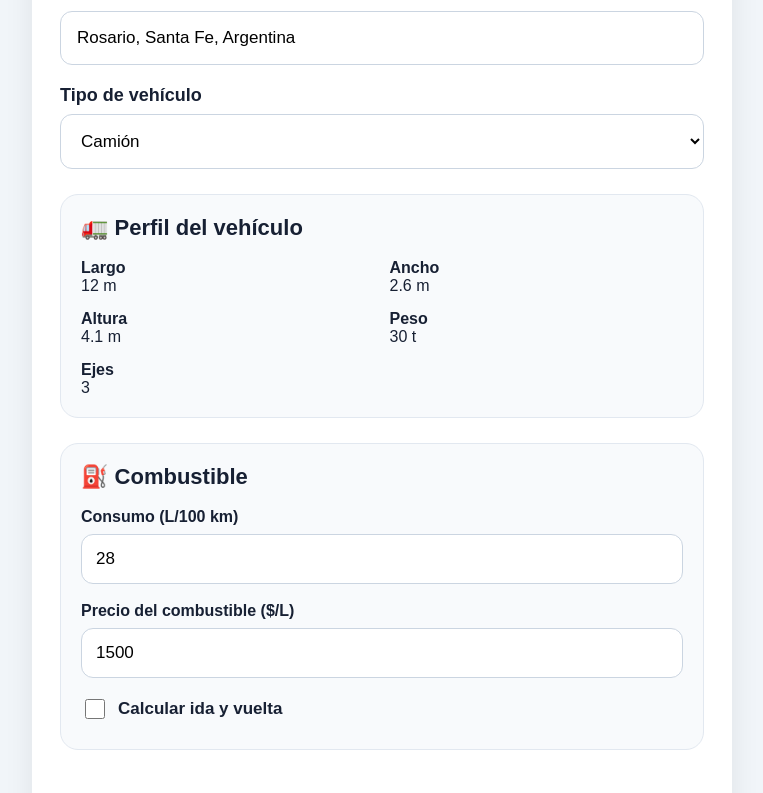
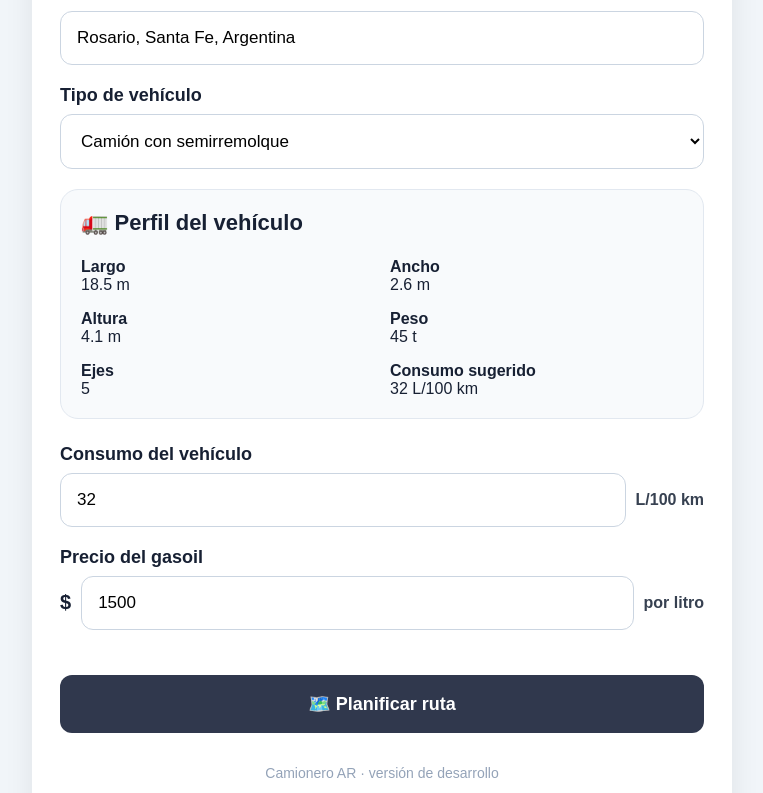
Before and after one commit to sergiogonzaa2250-spec/camionero-ar, a Next.js app: page / in a window 1280 px wide. Shown: the part 366-1159 px from the top of the page, without its empty margins (258-1021 px from the left). Built offline with nearby package versions, Linux system fonts and the light colour scheme.

Commit message:
Update page.tsx

```diff
--- a/app/page.tsx
+++ b/app/page.tsx
@@ -1,6 +1,14 @@
 "use client";
 
 import { useState } from "react";
+
+type ResultadoRuta = {
+  origen: string;
+  destino: string;
+  vehiculo: string;
+  distanciaKm: number;
+  duracionMinutos: number;
+};
 
 type Coordenadas = {
   lon: number;
@@ -13,15 +21,7 @@ type PerfilVehiculo = {
   altura: string;
   peso: string;
   ejes: string;
-  consumoBase: number;
-};
-
-type ResultadoRuta = {
-  origen: string;
-  destino: string;
-  vehiculo: string;
-  distanciaKm: number;
-  duracionMinutos: number;
+  consumo: number;
 };
 
 const perfiles: Record<string, PerfilVehiculo> = {
@@ -31,16 +31,16 @@ const perfiles: Record<string, PerfilVehiculo> = {
     altura: "4.1 m",
     peso: "30 t",
     ejes: "3",
-    consumoBase: 28,
+    consumo: 28,
   },
 
   "Camión con acoplado": {
-    largo: "20.5 m",
+    largo: "20 m",
     ancho: "2.6 m",
     altura: "4.1 m",
     peso: "45 t",
     ejes: "6",
-    consumoBase: 35,
+    consumo: 32,
   },
 
   "Camión con semirremolque": {
@@ -49,16 +49,16 @@ const perfiles: Record<string, PerfilVehiculo> = {
     altura: "4.1 m",
     peso: "45 t",
     ejes: "5",
-    consumoBase: 32,
+    consumo: 32,
   },
 
   Bitren: {
-    largo: "25.5 m",
+    largo: "30 m",
     ancho: "2.6 m",
     altura: "4.3 m",
     peso: "75 t",
     ejes: "9",
-    consumoBase: 40,
+    consumo: 35,
   },
 };
 
@@ -71,16 +71,13 @@ export default function CamioneroAR() {
     "Rosario, Santa Fe, Argentina"
   );
 
-  const [vehiculo, setVehiculo] = useState("Camión");
-
-  const [consumo, setConsumo] = useState(
-    String(perfiles["Camión"].consumoBase)
+  const [vehiculo, setVehiculo] = useState(
+    "Camión con semirremolque"
   );
 
-  const [precioCombustible, setPrecioCombustible] =
-    useState("1500");
+  const [consumo, setConsumo] = useState(32);
 
-  const [idaVuelta, setIdaVuelta] = useState(false);
+  const [precioGasoil, setPrecioGasoil] = useState(1500);
 
   const [resultado, setResultado] =
     useState<ResultadoRuta | null>(null);
@@ -95,7 +92,7 @@ export default function CamioneroAR() {
     const perfil = perfiles[nuevoVehiculo];
 
     if (perfil) {
-      setConsumo(String(perfil.consumoBase));
+      setConsumo(perfil.consumo);
     }
   }
 
@@ -108,8 +105,7 @@ export default function CamioneroAR() {
       throw new Error("Ingresá una ubicación.");
     }
 
-    try {
-      const photonUrl =
+    const url =
       "https://photon.komoot.io/api/?" +
       new URLSearchParams({
         q: texto,
@@ -117,74 +113,50 @@ export default function CamioneroAR() {
         lang: "es",
       }).toString();
 
-      const respuesta = await fetch(photonUrl);
+    let respuesta: Response;
 
-      if (respuesta.ok) {
+    try {
+      respuesta = await fetch(url);
+    } catch {
+      throw new Error(
+        "No se pudo conectar con el servicio de mapas."
+      );
+    }
+
+    if (!respuesta.ok) {
+      throw new Error(
+        `El servicio de mapas respondió con error (${respuesta.status}).`
+      );
+    }
+
     const datos = await respuesta.json();
 
-        const feature = datos?.features?.[0];
+    const caracteristica = datos?.features?.[0];
+
+    if (!caracteristica) {
+      throw new Error(
+        `No se encontró "${texto}". Probá agregando ciudad y provincia.`
+      );
+    }
 
     const coordenadas =
-          feature?.geometry?.coordinates;
+      caracteristica?.geometry?.coordinates;
 
     if (
-          Array.isArray(coordenadas) &&
-          coordenadas.length >= 2 &&
-          Number.isFinite(Number(coordenadas[0])) &&
-          Number.isFinite(Number(coordenadas[1]))
+      !Array.isArray(coordenadas) ||
+      coordenadas.length < 2 ||
+      !Number.isFinite(Number(coordenadas[0])) ||
+      !Number.isFinite(Number(coordenadas[1]))
     ) {
+      throw new Error(
+        `No se pudieron obtener las coordenadas de "${texto}".`
+      );
+    }
+
     return {
       lon: Number(coordenadas[0]),
       lat: Number(coordenadas[1]),
     };
-        }
-      }
-    } catch {
-      // Intentamos con Nominatim.
-    }
-
-    try {
-      const nominatimUrl =
-        "https://nominatim.openstreetmap.org/search?" +
-        new URLSearchParams({
-          q: texto,
-          format: "jsonv2",
-          limit: "1",
-          countrycodes: "ar",
-          "accept-language": "es",
-        }).toString();
-
-      const respuesta = await fetch(
-        nominatimUrl
-      );
-
-      if (respuesta.ok) {
-        const datos = await respuesta.json();
-
-        const lugarEncontrado = datos?.[0];
-
-        if (
-          lugarEncontrado &&
-          Number.isFinite(
-            Number(lugarEncontrado.lon)
-          ) &&
-          Number.isFinite(
-            Number(lugarEncontrado.lat)
-          )
-        ) {
-          return {
-            lon: Number(lugarEncontrado.lon),
-            lat: Number(lugarEncontrado.lat),
-          };
-        }
-      }
-    } catch {
-      // Se informa el error abajo.
-    }
-
-    throw new Error(
-      `No se encontró "${texto}". Probá escribiendo ciudad y provincia.`
-    );
   }
 
   async function calcularRuta(
@@ -202,15 +174,23 @@ export default function CamioneroAR() {
       );
     }
 
-    const coordenadas =
+    const coordenadasRuta =
       `${origenCoords.lon},${origenCoords.lat};` +
       `${destinoCoords.lon},${destinoCoords.lat}`;
 
     const url =
-      `https://router.project-osrm.org/route/v1/driving/${coordenadas}` +
-      "?overview=false&steps=false";
+      `https://router.project-osrm.org/route/v1/driving/${coordenadasRuta}` +
+      `?overview=false&steps=false`;
 
-    const respuesta = await fetch(url);
+    let respuesta: Response;
+
+    try {
+      respuesta = await fetch(url);
+    } catch {
+      throw new Error(
+        "No se pudo conectar con el servicio de rutas."
+      );
+    }
 
     if (!respuesta.ok) {
       throw new Error(
@@ -240,7 +220,7 @@ export default function CamioneroAR() {
       !Number.isFinite(Number(ruta.duration))
     ) {
       throw new Error(
-        "La ruta recibida no contiene datos válidos."
+        "La ruta recibida no contiene distancia o duración válidas."
       );
     }
 
@@ -251,9 +231,7 @@ export default function CamioneroAR() {
         ) / 10,
 
       duracionMinutos:
-        Math.round(
-          Number(ruta.duration) / 60
-        ),
+        Math.round(Number(ruta.duration) / 60),
     };
   }
 
@@ -270,31 +248,20 @@ export default function CamioneroAR() {
       return;
     }
 
-    const consumoNumero = Number(
-      consumo.replace(",", ".")
-    );
-
-    const precioNumero = Number(
-      precioCombustible.replace(",", ".")
-    );
-
-    if (
-      !Number.isFinite(consumoNumero) ||
-      consumoNumero <= 0
-    ) {
+    if (!Number.isFinite(consumo) || consumo <= 0) {
       setError(
-        "Ingresá un consumo válido en litros cada 100 km."
+        "El consumo debe ser mayor que 0 L/100 km."
       );
       setResultado(null);
       return;
     }
 
     if (
-      !Number.isFinite(precioNumero) ||
-      precioNumero <= 0
+      !Number.isFinite(precioGasoil) ||
+      precioGasoil <= 0
     ) {
       setError(
-        "Ingresá un precio de combustible válido."
+        "Ingresá un precio de gasoil válido."
       );
       setResultado(null);
       return;
@@ -305,10 +272,8 @@ export default function CamioneroAR() {
     setResultado(null);
 
     try {
-      const [
-        origenCoords,
-        destinoCoords,
-      ] = await Promise.all([
+      const [origenCoords, destinoCoords] =
+        await Promise.all([
           buscarLugar(origen),
           buscarLugar(destino),
         ]);
@@ -323,8 +288,7 @@ export default function CamioneroAR() {
         destino,
         vehiculo,
         distanciaKm: ruta.distanciaKm,
-        duracionMinutos:
-          ruta.duracionMinutos,
+        duracionMinutos: ruta.duracionMinutos,
       });
     } catch (e) {
       if (e instanceof Error) {
@@ -339,15 +303,10 @@ export default function CamioneroAR() {
     }
   }
 
-  function formatoDuracion(
-    minutos: number
-  ) {
-    const horas = Math.floor(
-      minutos / 60
-    );
+  function formatoDuracion(minutos: number) {
+    const horas = Math.floor(minutos / 60);
 
-    const minutosRestantes =
-      minutos % 60;
+    const minutosRestantes = minutos % 60;
 
     if (horas === 0) {
       return `${minutosRestantes} min`;
@@ -360,58 +319,33 @@ export default function CamioneroAR() {
     return `${horas} h ${minutosRestantes} min`;
   }
 
-  function calcularCombustible() {
-    if (!resultado) {
-      return null;
+  function formatoNumero(numero: number) {
+    return new Intl.NumberFormat("es-AR", {
+      maximumFractionDigits: 1,
+    }).format(numero);
   }
 
-    const consumoNumero = Number(
-      consumo.replace(",", ".")
-    );
-
-    const precioNumero = Number(
-      precioCombustible.replace(",", ".")
-    );
-
-    if (
-      !Number.isFinite(consumoNumero) ||
-      consumoNumero <= 0 ||
-      !Number.isFinite(precioNumero) ||
-      precioNumero <= 0
-    ) {
-      return null;
+  function formatoPesos(numero: number) {
+    return new Intl.NumberFormat("es-AR", {
+      style: "currency",
+      currency: "ARS",
+      maximumFractionDigits: 0,
+    }).format(numero);
   }
 
-    const distanciaTotal =
-      idaVuelta
+  const perfilActual = perfiles[vehiculo];
+
+  const distanciaIdaVuelta = resultado
     ? resultado.distanciaKm * 2
-        : resultado.distanciaKm;
+    : 0;
 
-    const litros =
-      distanciaTotal *
-      consumoNumero /
-      100;
+  const litrosEstimados =
+    resultado && consumo > 0
+      ? (distanciaIdaVuelta * consumo) / 100
+      : 0;
 
-    const costo =
-      litros *
-      precioNumero;
-
-    return {
-      distanciaTotal:
-        Math.round(distanciaTotal * 10) / 10,
-
-      litros:
-        Math.round(litros * 10) / 10,
-
-      costo:
-        Math.round(costo),
-    };
-  }
-
-  const perfil = perfiles[vehiculo];
-
-  const combustible =
-    calcularCombustible();
+  const costoEstimado =
+    litrosEstimados * precioGasoil;
 
   return (
     <main
@@ -558,9 +492,7 @@ export default function CamioneroAR() {
           id="vehiculo"
           value={vehiculo}
           onChange={(e) =>
-            cambiarVehiculo(
-              e.target.value
-            )
+            cambiarVehiculo(e.target.value)
           }
           style={{
             width: "100%",
@@ -570,7 +502,7 @@ export default function CamioneroAR() {
             border:
               "1px solid #cbd5e1",
             fontSize: "17px",
-            marginBottom: "25px",
+            marginBottom: "20px",
             background: "#ffffff",
           }}
         >
@@ -587,7 +519,7 @@ export default function CamioneroAR() {
           <option>Bitren</option>
         </select>
 
-        {perfil && (
+        {perfilActual && (
           <div
             style={{
               marginBottom: "25px",
@@ -601,7 +533,6 @@ export default function CamioneroAR() {
             <h3
               style={{
                 marginTop: 0,
-                marginBottom: "18px",
                 color: "#172033",
                 fontSize: "22px",
               }}
@@ -614,76 +545,69 @@ export default function CamioneroAR() {
                 display: "grid",
                 gridTemplateColumns:
                   "1fr 1fr",
-                gap: "15px",
+                gap: "16px",
               }}
             >
               <div>
                 <strong>Largo</strong>
                 <br />
-                {perfil.largo}
+                {perfilActual.largo}
               </div>
 
               <div>
                 <strong>Ancho</strong>
                 <br />
-                {perfil.ancho}
+                {perfilActual.ancho}
               </div>
 
               <div>
                 <strong>Altura</strong>
                 <br />
-                {perfil.altura}
+                {perfilActual.altura}
               </div>
 
               <div>
                 <strong>Peso</strong>
                 <br />
-                {perfil.peso}
+                {perfilActual.peso}
               </div>
 
               <div>
                 <strong>Ejes</strong>
                 <br />
-                {perfil.ejes}
+                {perfilActual.ejes}
+              </div>
+
+              <div>
+                <strong>Consumo sugerido</strong>
+                <br />
+                {perfilActual.consumo} L/100 km
               </div>
             </div>
           </div>
         )}
-
-        <div
-          style={{
-            marginBottom: "25px",
-            padding: "20px",
-            borderRadius: "18px",
-            background: "#f8fafc",
-            border:
-              "1px solid #e2e8f0",
-          }}
-        >
-          <h3
-            style={{
-              marginTop: 0,
-              marginBottom: "18px",
-              color: "#172033",
-              fontSize: "22px",
-            }}
-          >
-            ⛽ Combustible
-          </h3>
 
         <label
           htmlFor="consumo"
           style={{
             display: "block",
             fontWeight: "bold",
-              fontSize: "16px",
+            fontSize: "18px",
             marginBottom: "8px",
             color: "#172033",
           }}
         >
-            Consumo (L/100 km)
+          Consumo del vehículo
         </label>
 
+        <div
+          style={{
+            display: "flex",
+            alignItems: "center",
+            gap: "10px",
+            marginBottom: "20px",
+          }}
+        >
           <input
             id="consumo"
             type="number"
@@ -691,82 +615,91 @@ export default function CamioneroAR() {
             step="0.1"
             value={consumo}
             onChange={(e) =>
-              setConsumo(e.target.value)
+              setConsumo(
+                Number(e.target.value)
+              )
             }
             style={{
-              width: "100%",
+              flex: 1,
               boxSizing: "border-box",
-              padding: "14px",
+              padding: "16px",
               borderRadius: "12px",
               border:
                 "1px solid #cbd5e1",
               fontSize: "17px",
-              marginBottom: "18px",
             }}
           />
+
+          <span
+            style={{
+              fontWeight: "bold",
+              color: "#374151",
+            }}
+          >
+            L/100 km
+          </span>
+        </div>
 
         <label
           htmlFor="precio"
           style={{
             display: "block",
             fontWeight: "bold",
-              fontSize: "16px",
+            fontSize: "18px",
             marginBottom: "8px",
             color: "#172033",
           }}
         >
-            Precio del combustible ($/L)
+          Precio del gasoil
         </label>
+
+        <div
+          style={{
+            display: "flex",
+            alignItems: "center",
+            gap: "10px",
+            marginBottom: "25px",
+          }}
+        >
+          <span
+            style={{
+              fontWeight: "bold",
+              fontSize: "20px",
+            }}
+          >
+            $
+          </span>
 
           <input
             id="precio"
             type="number"
             min="1"
             step="1"
-            value={precioCombustible}
+            value={precioGasoil}
             onChange={(e) =>
-              setPrecioCombustible(
-                e.target.value
+              setPrecioGasoil(
+                Number(e.target.value)
               )
             }
             style={{
-              width: "100%",
+              flex: 1,
               boxSizing: "border-box",
-              padding: "14px",
+              padding: "16px",
               borderRadius: "12px",
               border:
                 "1px solid #cbd5e1",
               fontSize: "17px",
-              marginBottom: "18px",
             }}
           />
 
-          <label
+          <span
             style={{
-              display: "flex",
-              alignItems: "center",
-              gap: "10px",
-              fontSize: "17px",
-              color: "#172033",
-              cursor: "pointer",
+              fontWeight: "bold",
+              color: "#374151",
             }}
           >
-            <input
-              type="checkbox"
-              checked={idaVuelta}
-              onChange={(e) =>
-                setIdaVuelta(
-                  e.target.checked
-                )
-              }
-              style={{
-                width: "20px",
-                height: "20px",
-              }}
-            />
-
-            Calcular ida y vuelta
-          </label>
+            por litro
+          </span>
         </div>
 
         <button
@@ -828,6 +761,7 @@ export default function CamioneroAR() {
         )}
 
         {resultado && (
+          <>
             <div
               style={{
                 marginTop: "25px",
@@ -864,25 +798,34 @@ export default function CamioneroAR() {
               </p>
 
               <p>
-              <strong>Distancia:</strong>{" "}
-              {resultado.distanciaKm} km
+                <strong>Distancia de ida:</strong>{" "}
+                {formatoNumero(
+                  resultado.distanciaKm
+                )}{" "}
+                km
               </p>
 
               <p>
-              <strong>
-                Duración estimada:
-              </strong>{" "}
+                <strong>Distancia ida y vuelta:</strong>{" "}
+                {formatoNumero(
+                  distanciaIdaVuelta
+                )}{" "}
+                km
+              </p>
+
+              <p>
+                <strong>Duración estimada de ida:</strong>{" "}
                 {formatoDuracion(
                   resultado.duracionMinutos
                 )}
               </p>
+            </div>
 
-            {combustible && (
             <div
               style={{
                 marginTop: "25px",
-                  padding: "20px",
-                  borderRadius: "16px",
+                padding: "24px",
+                borderRadius: "18px",
                 background: "#ecfdf5",
                 border:
                   "1px solid #a7f3d0",
@@ -892,7 +835,7 @@ export default function CamioneroAR() {
                 style={{
                   marginTop: 0,
                   color: "#065f46",
-                    fontSize: "22px",
+                  fontSize: "24px",
                 }}
               >
                 ⛽ Estimación de combustible
@@ -900,80 +843,137 @@ export default function CamioneroAR() {
 
               <p
                 style={{
-                    fontSize: "17px",
+                  fontSize: "18px",
+                  color: "#064e3b",
                 }}
               >
                 <strong>
                   Distancia calculada:
                 </strong>{" "}
-                  {combustible.distanciaTotal} km
+                {formatoNumero(
+                  distanciaIdaVuelta
+                )}{" "}
+                km
               </p>
 
               <p
                 style={{
-                    fontSize: "17px",
+                  fontSize: "18px",
+                  color: "#064e3b",
                 }}
               >
-                  <strong>
-                    Consumo:
-                  </strong>{" "}
-                  {consumo} L/100 km
+                <strong>Consumo:</strong>{" "}
+                {formatoNumero(consumo)} L/100 km
               </p>
 
               <p
                 style={{
-                    fontSize: "17px",
+                  fontSize: "18px",
+                  color: "#064e3b",
                 }}
               >
                 <strong>
                   Litros estimados:
                 </strong>{" "}
-                  {combustible.litros} L
+                {formatoNumero(
+                  litrosEstimados
+                )}{" "}
+                L
               </p>
 
               <p
                 style={{
-                    fontSize: "22px",
-                    fontWeight: "bold",
-                    color: "#065f46",
+                  fontSize: "18px",
+                  color: "#064e3b",
                 }}
               >
-                  💰 Costo estimado: $
-                  {combustible.costo.toLocaleString(
-                    "es-AR"
+                <strong>
+                  Precio del gasoil:
+                </strong>{" "}
+                {formatoPesos(
+                  precioGasoil
+                )}{" "}
+                / L
+              </p>
+
+              <div
+                style={{
+                  marginTop: "20px",
+                  paddingTop: "20px",
+                  borderTop:
+                    "1px solid #a7f3d0",
+                }}
+              >
+                <div
+                  style={{
+                    fontSize: "18px",
+                    color: "#065f46",
+                    marginBottom: "6px",
+                  }}
+                >
+                  💰 <strong>
+                    Costo estimado:
+                  </strong>
+                </div>
+
+                <div
+                  style={{
+                    fontSize: "32px",
+                    fontWeight: "bold",
+                    color: "#047857",
+                  }}
+                >
+                  {formatoPesos(
+                    costoEstimado
                   )}
-                </p>
+                </div>
+              </div>
 
               <p
                 style={{
                   marginBottom: 0,
-                    fontSize: "13px",
+                  marginTop: "20px",
+                  fontSize: "14px",
+                  lineHeight: 1.5,
                   color: "#065f46",
-                    lineHeight: 1.5,
                 }}
               >
-                  El cálculo es una estimación
-                  matemática basada en la distancia
-                  de la ruta, el consumo ingresado
-                  y el precio indicado.
+                El cálculo utiliza la distancia
+                de ida y vuelta, el consumo
+                ingresado y el precio del
+                combustible indicado. Es una
+                estimación matemática y no
+                contempla desvíos, ralentí,
+                tráfico, carga, pendientes ni
+                otras condiciones reales de
+                operación.
               </p>
             </div>
-            )}
 
             <div
               style={{
-                marginTop: "20px",
-                padding: "15px",
-                borderRadius: "12px",
+                marginTop: "25px",
+                padding: "20px",
+                borderRadius: "18px",
                 background: "#fff7ed",
-                color: "#7c2d12",
-                fontSize: "14px",
-                lineHeight: 1.5,
+                border:
+                  "1px solid #fed7aa",
               }}
             >
-              ⚠️ La ruta calculada es una
-              estimación vial. El perfil del
-              vehículo todavía no modifica
+              <p
+                style={{
+                  margin: 0,
+                  color: "#7c2d12",
+                  fontSize: "15px",
+                  lineHeight: 1.6,
+                }}
+              >
+                ⚠️ <strong>Importante:</strong>{" "}
+                la ruta calculada actualmente
+                utiliza un motor vial general.
+                El perfil del vehículo se utiliza
+                para los cálculos y como referencia,
+                pero todavía no modifica
                 automáticamente el trazado.
 
                 <br />
@@ -983,17 +983,17 @@ export default function CamioneroAR() {
                 restricciones específicas para
                 transporte pesado, peso por eje,
                 altura máxima, puentes, peajes,
-              tránsito, permisos ni restricciones
-              legales.
+                tránsito, permisos ni
+                restricciones legales.
+              </p>
             </div>
-          </div>
+          </>
         )}
 
         <p
           style={{
+            marginTop: "30px",
             textAlign: "center",
-            marginTop: "30px",
-            marginBottom: 0,
             color: "#94a3b8",
             fontSize: "14px",
           }}
```
Lines whose indentation alone changed are shown as unchanged.
